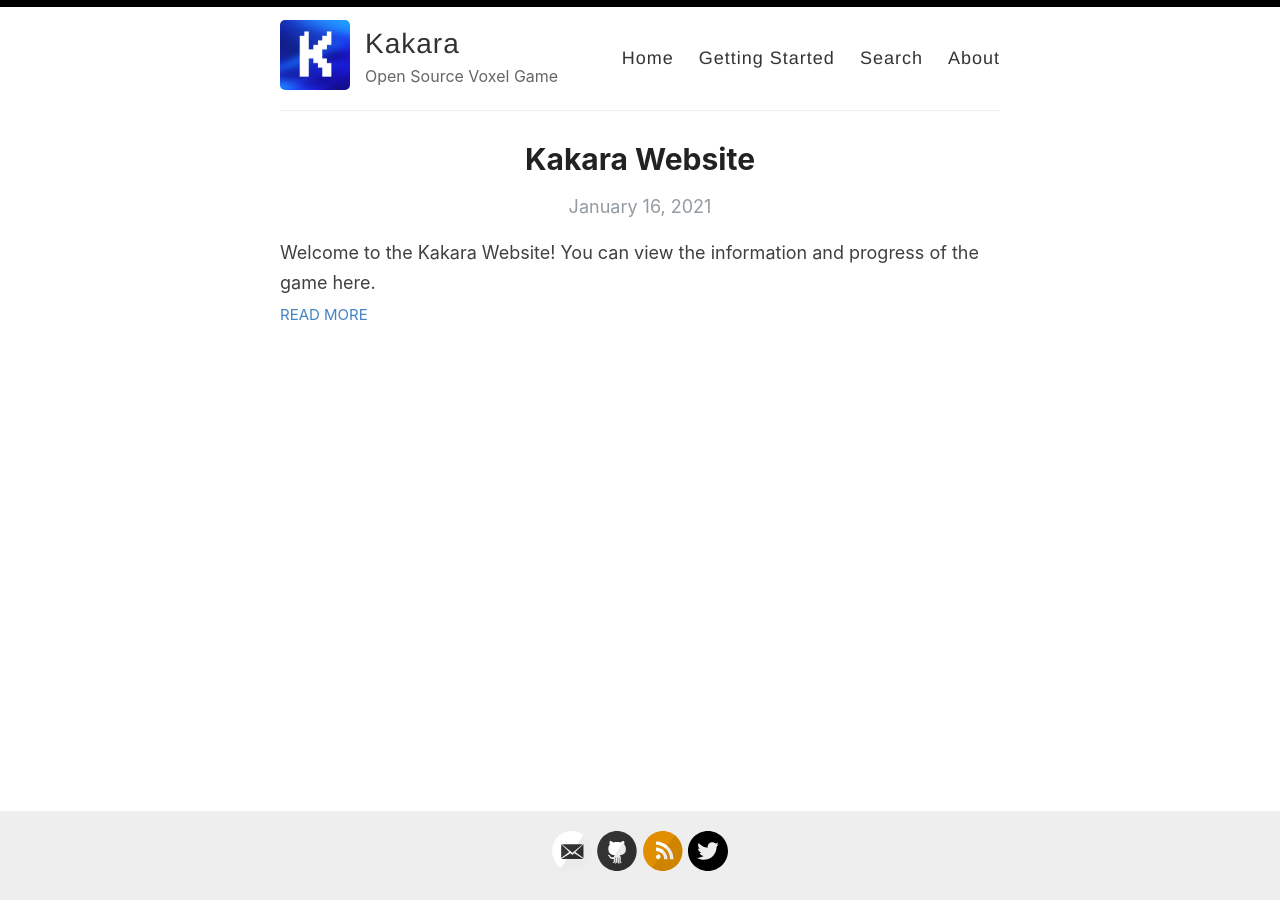
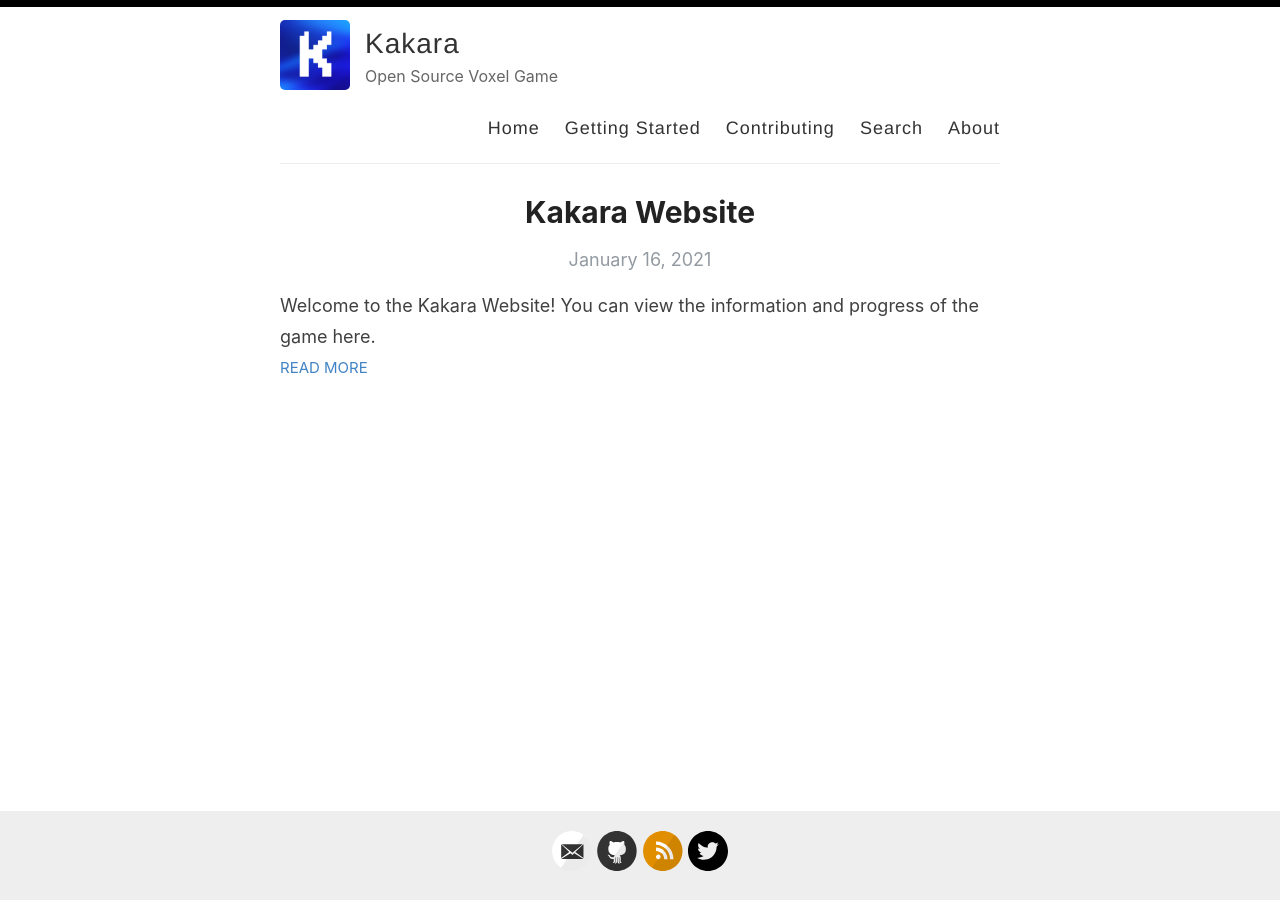
Before and after one commit to kakaragame/kakaragame.github.io, a Jekyll site: the page built from index.html, in a window 1280 px wide. Built offline with Jekyll 4.4.1, drawn with Linux system fonts in a browser that asks for light colours; the list of posts is cut into pages by our own code.

Commit message:
Added link to header.

```diff
--- a/_layouts/default.html
+++ b/_layouts/default.html
@@ -29,6 +29,7 @@
             <nav>
               <a href="{{ site.baseurl }}/">Home</a>
               <a href="{{ site.baseurl }}/getting-started">Getting Started</a>
+              <a href="{{ site.baseurl }}/contributing">Contributing</a>
               <a href="{{ site.baseurl }}/search">Search</a>
               <a href="{{ site.baseurl }}/about">About</a>
             </nav>
```
